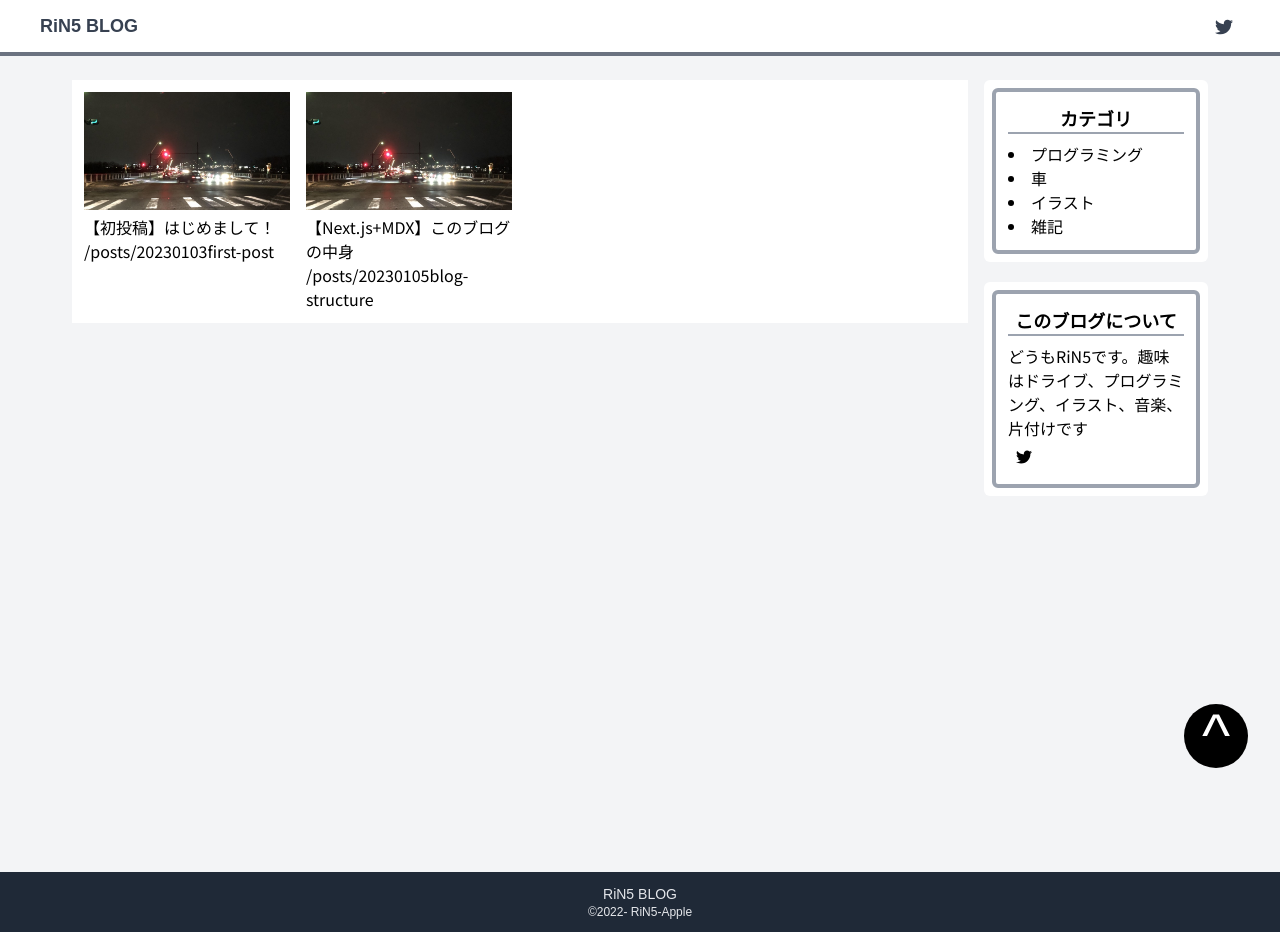
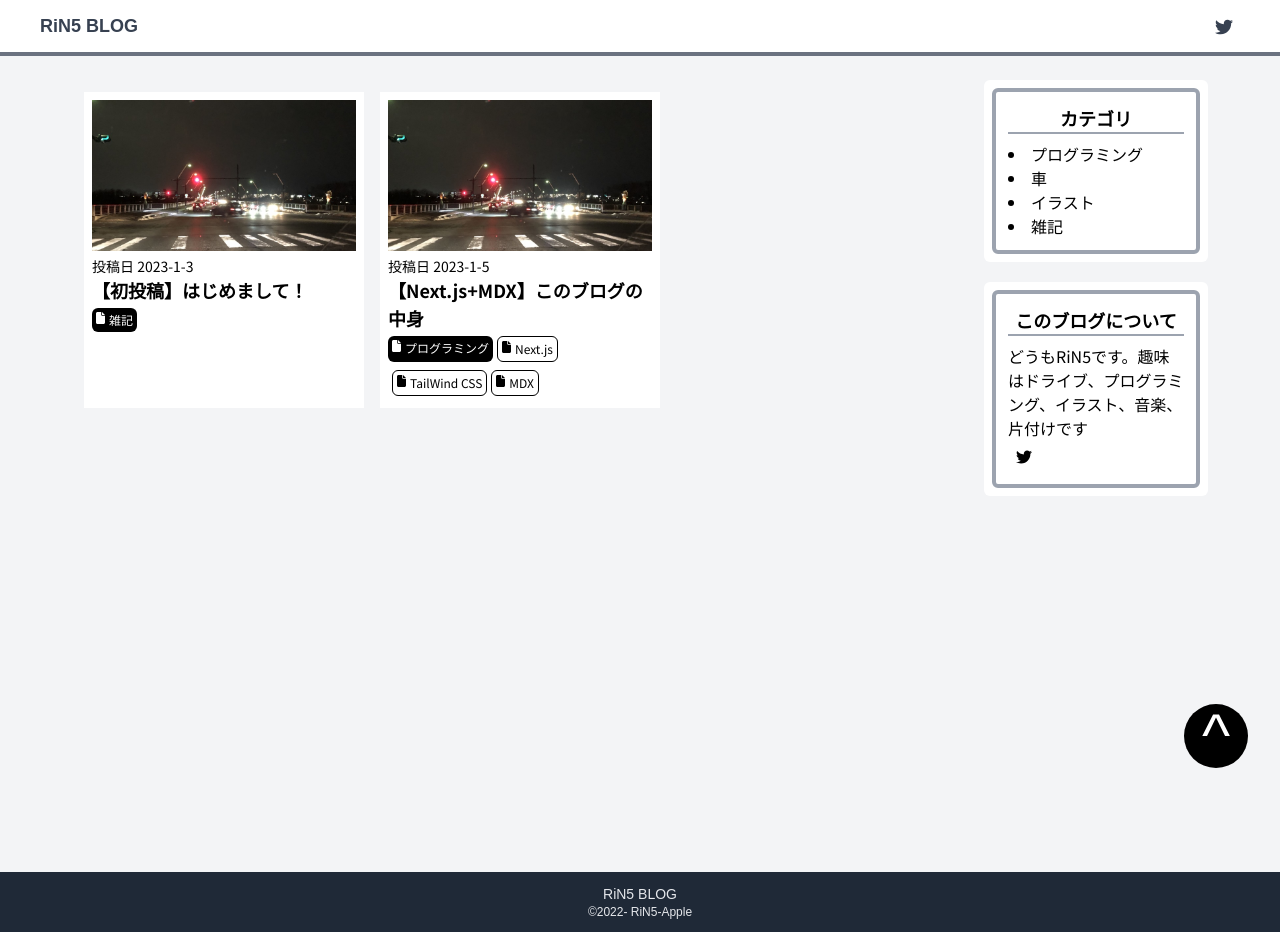
Before and after one commit to RiN-Apple/rin-apple-blog, a Next.js app: page / in a window 1280 px wide. Built offline with nearby package versions, Linux system fonts and the light colour scheme.

Commit message:
[add]: 記事一覧のレイアウト

```diff
--- a/components/BlogCategoryAndTags.tsx
+++ b/components/BlogCategoryAndTags.tsx
@@ -9,15 +9,15 @@ interface Props {
 
 const BlogCategoryAndTags: NextPage<Props> = (props: Props) => {
   return (
-    <div className='flex flex-col space-y-2 text-xs sm:flex-row sm:space-y-0 sm:space-x-2 sm:text-sm '>
-      <div className='flex w-fit space-x-1 rounded-md bg-black p-2 text-white'>
+    <div className='flex flex-row space-x-2 text-xs flex-wrap '>
+      <div className='flex w-fit space-x-1 rounded-md bg-black p-2 my-1 text-white'>
         <FontAwesomeIcon icon={faFile}></FontAwesomeIcon>
         <p>{props.category}</p>
       </div>
       {props.tags.map((tag, index) => {
         return (
           <div
-            className='flex w-fit space-x-1 rounded-md border  border-black bg-white p-2 text-black'
+            className='flex w-fit space-x-1 rounded-md border  border-black bg-white p-2 my-1 text-black'
             key={index}
           >
             <FontAwesomeIcon icon={faTags}></FontAwesomeIcon>
--- a/components/BlogLayout.tsx
+++ b/components/BlogLayout.tsx
@@ -24,7 +24,7 @@ const BlogLayout: NextPage<Props> = ({ children, meta }: Props) => {
     <section className='flex w-full flex-col gap-y-2 rounded-md bg-white px-4 py-5'>
       <div className='flex flex-row justify-start space-x-2'>
         <p>投稿日 {meta.date}</p>
-        <p>更新日 {meta.update}</p>
+        {meta.update && <p>更新日 {meta.update}</p>}
       </div>
 
       <BlogCategoryAndTags category={meta.category} tags={meta.tags}></BlogCategoryAndTags>
--- a/pages/index.tsx
+++ b/pages/index.tsx
@@ -3,11 +3,14 @@ import Link from 'next/link';
 import Meta from '../components/Meta';
 import { getPostMetaTags } from '../scripts/utils';
 import Image from 'next/image';
+import { faFile, faTags } from '@fortawesome/free-solid-svg-icons';
+import { FontAwesomeIcon } from '@fortawesome/react-fontawesome';
 
 interface Props {
   postMetas: {
     title: string;
     category: string;
+    tags: string[];
     date: string;
     update: string;
     outline: string;
@@ -21,13 +24,32 @@ const Home: NextPage<Props> = (props: Props) => {
     <>
       <Meta title='Home' description='RiN5 BLOGのHomeページ。' />
       <div className='flex w-full flex-col gap-y-5 '>
-        <div className='grid w-full grid-cols-1 gap-4 bg-white p-3 sm:grid-cols-4'>
+        <div className='grid w-full grid-cols-1 gap-4 p-3 sm:grid-cols-3'>
           {props.postMetas.map((postMeta, index) => {
             return (
-              <div key={index}>
+              <div key={index} className='bg-white p-2'>
                 <Image width={800} height={458} src={postMeta.headImage} alt='title image' />
-                <h2>{postMeta.title}</h2>
-                <Link href={postMeta.link}>{postMeta.link}</Link>
+                <p className='text-sm'>投稿日 {postMeta.date}</p>
+                {postMeta.update && <p className='text-sm'>更新日 {postMeta.update}</p>}
+
+                <Link href={postMeta.link}>
+                  <a className='text-lg font-semibold py-1 hover:underline'>{postMeta.title}</a>
+                </Link>
+
+                <div className='flex space-x-1 text-xs flex-wrap'>
+                  <div className='flex w-fit space-x-1 my-1 rounded-md bg-black p-1 text-white'>
+                    <FontAwesomeIcon icon={faFile}></FontAwesomeIcon>
+                    <p>{postMeta.category}</p>
+                  </div>
+                  {postMeta.tags.map((tag, index) => {
+                    return (
+                      <div className='flex w-fit space-x-1 my-1 rounded-md bg-white border border-black p-1 text-black'>
+                        <FontAwesomeIcon icon={faFile}></FontAwesomeIcon>
+                        <p>{tag}</p>
+                      </div>
+                    );
+                  })}
+                </div>
               </div>
             );
           })}
```
Also changed, not shown: 1 other file (tests, documents, lock files or other folders).
